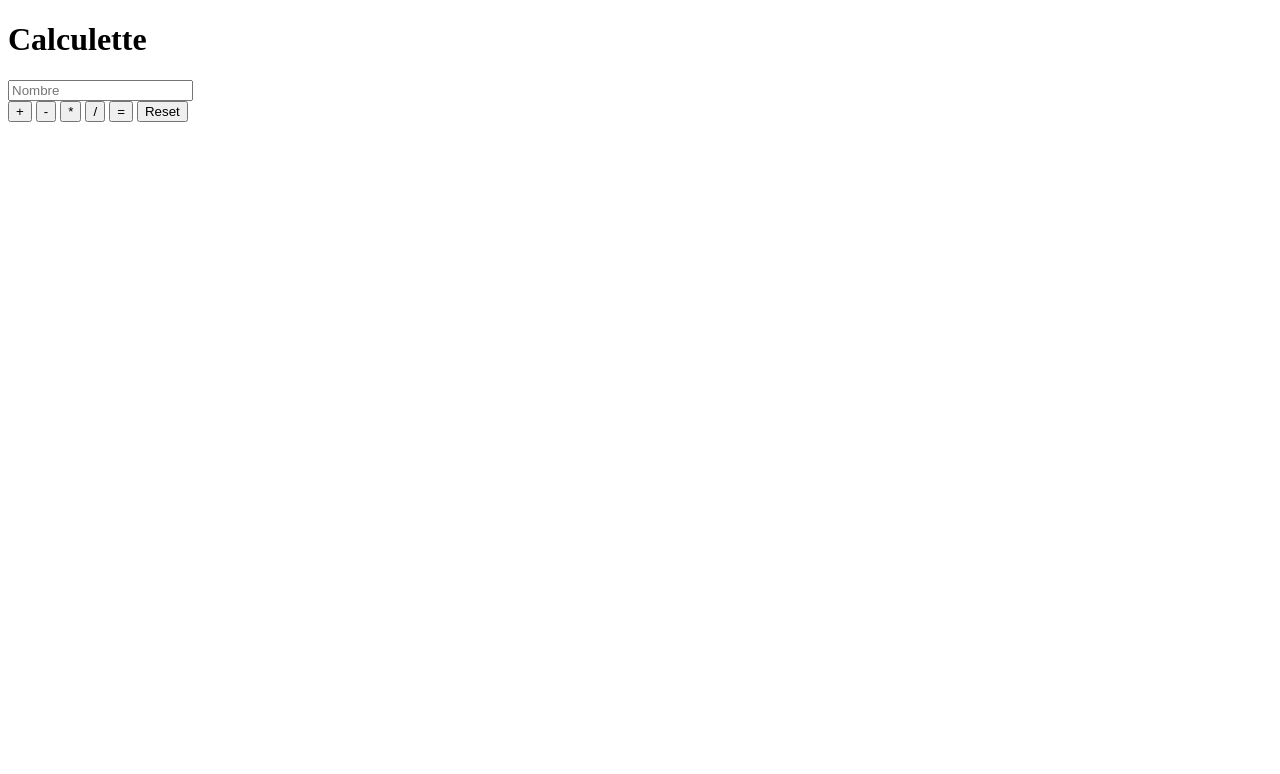
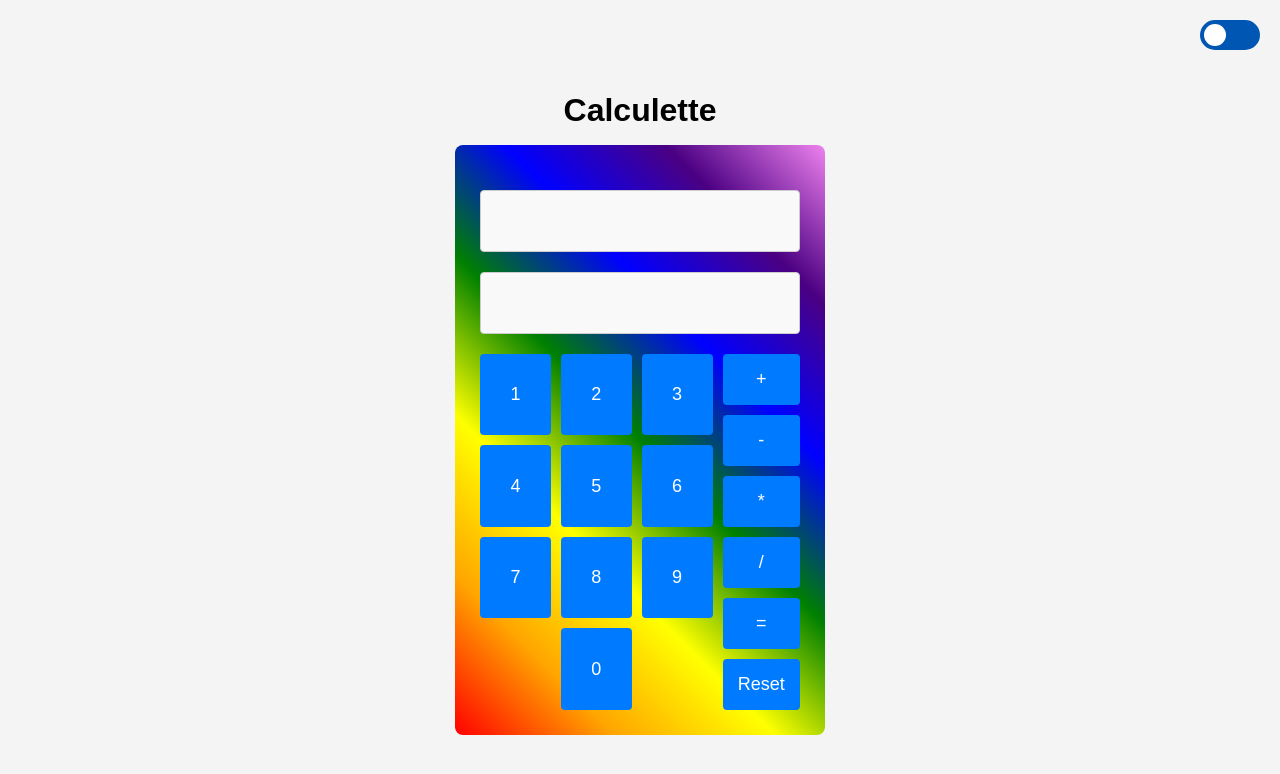
Before and after one commit to Lucasdeleplace/Calculatrice, a plain HTML site: page index.html in a window 1280 px wide. Both pictures are taken after a click on the button "Reset". Drawn offline with Linux system fonts and the light colour scheme.

Commit message:
update: add numbers calcul, toggle button dark mode and Multicolor background

```diff
--- a/index.html
+++ b/index.html
@@ -4,13 +4,31 @@
     <meta charset="UTF-8">
     <meta name="viewport" content="width=device-width, initial-scale=1.0">
     <title>Calculette</title>
-    <script src="script.js" ></script>
+    <link rel="stylesheet" href="style.css">
+    <script src="script.js"></script>
 </head>
 <body>
     <h1>Calculette</h1>
+    <div id="theme-toggle" onclick="toggleTheme()">
+        <div class="toggle-bubble"></div>
+    </div>
     <form>
-        <input type="number" id="num" name="num" placeholder="Nombre">
-        <section id="btn">
+        <h2 id="affichage"></h2>
+        <h2 id="result"></h2>
+        <div id="container">
+            <section id="chiffres">
+                <button type="button" onclick="appendNumber(1)">1</button>
+                <button type="button" onclick="appendNumber(2)">2</button>
+                <button type="button" onclick="appendNumber(3)">3</button>
+                <button type="button" onclick="appendNumber(4)">4</button>
+                <button type="button" onclick="appendNumber(5)">5</button>
+                <button type="button" onclick="appendNumber(6)">6</button>
+                <button type="button" onclick="appendNumber(7)">7</button>
+                <button type="button" onclick="appendNumber(8)">8</button>
+                <button type="button" onclick="appendNumber(9)">9</button>
+                <button type="button" onclick="appendNumber(0)" id="zero">0</button>
+            </section>
+            <section id="operateurs">
                 <button type="button" onclick="calculate('plus')">+</button>
                 <button type="button" onclick="calculate('moins')">-</button>
                 <button type="button" onclick="calculate('fois')">*</button>
@@ -18,7 +36,7 @@
                 <button type="button" onclick="calculate('egal')">=</button>
                 <button type="button" onclick="calculate('reset')">Reset</button>
             </section>
-        <h2 id="result"></h2>
+        </div>
     </form>
 </body>
 </html>
--- a/script.js
+++ b/script.js
@@ -1,41 +1,58 @@
+let total = "";
+let isResultDisplayed = false;
+
+function appendNumber(number) {
+    if (isResultDisplayed) {
+        total = "";
+        isResultDisplayed = false;
+    }
+    total += number;
+    document.getElementById("affichage").innerHTML = total;
+}
+
 function calculate(operation) {
-  let num = parseFloat(document.getElementById("num").value);
     let result = document.getElementById("result");
+    let affichage = document.getElementById("affichage");
 
-  if (isNaN(num)) {
-    affichage.innerHTML = "Veuillez remplir un nombre correcte";
-    return;
-  }
-  let totalAfter = 0;
-  let totalNow = 0;
     switch (operation) {
         case "plus":
-        totalNow = totalAfter + num;
-        totalAfter = totalNow;
+            total += "+";
+            isResultDisplayed = false;
             break;
         case "moins":
-            totalNow = totalAfter - num;
-            totalAfter = totalNow;
-            totalNow = num;
-            totalAfter = totalNow;
+            total += "-";
+            isResultDisplayed = false;
             break;
         case "fois":
-            totalNow = totalAfter * num;
-            totalAfter = totalNow;
-            totalNow = num;
-            totalAfter = totalNow;
+            total += "*";
+            isResultDisplayed = false;
             break;
         case "divise":
-            totalNow = totalAfter / num;
-            totalAfter = totalNow;
-            totalNow = num;
-            totalAfter = totalNow;
+            total += "/";
+            isResultDisplayed = false;
             break;
         case "egal":
-        result.innerHTML = `Résultat: ${totalNow}`;
+            try {
+                total = eval(total).toString();
+                result.innerHTML = `Resultat: ${total}`;
+                isResultDisplayed = true;
+            } catch (e) {
+                result.innerHTML = 'Erreur de calcul';
+                isResultDisplayed = false;
+            }
+            break;
+        case "reset":
+            total = "";
+            result.innerHTML = "";
+            isResultDisplayed = false;
             break;
         default:
             affichage.innerHTML = "Opération inconnue";
-      return;
     }
+    affichage.innerHTML = total;
 }
+
+function toggleTheme() {
+    const body = document.body;
+    body.classList.toggle("dark-mode");
+}
--- /dev/null
+++ b/style.css
@@ -0,0 +1,140 @@
+body {
+    font-family: Arial, sans-serif;
+    background-color: #f4f4f4;
+    display: flex;
+    flex-direction: column;
+    justify-content: center;
+    align-items: center;
+    height: 100vh;
+    margin: 0;
+    color: #000;
+}
+
+body.dark-mode {
+    background-color: #333;
+    color: #fff;
+}
+
+h1 {
+    text-align: center;
+    color: inherit;
+}
+
+form {
+    padding: 20px;
+    width: 320px;
+    position: relative;
+    z-index: 1;
+    background: #fff;
+    border-radius: 8px;
+}
+
+body.dark-mode form {
+    background: #444;
+}
+
+form::before {
+    content: '';
+    position: absolute;
+    top: -5px;
+    left: -5px;
+    right: -5px;
+    bottom: -5px;
+    background: linear-gradient(45deg, red, orange, yellow, green, blue, indigo, violet);
+    border-radius: 8px;
+    z-index: -1;
+}
+
+#container {
+    display: flex;
+}
+
+#chiffres {
+    display: grid;
+    grid-template-columns: repeat(3, 1fr);
+    gap: 10px;
+    flex: 3;
+}
+
+#operateurs {
+    display: grid;
+    grid-template-columns: 1fr;
+    gap: 10px;
+    flex: 1;
+    margin-left: 10px;
+}
+
+button {
+    background-color: #007bff;
+    color: white;
+    border: none;
+    padding: 15px;
+    font-size: 18px;
+    border-radius: 4px;
+    cursor: pointer;
+    transition: background-color 0.3s;
+}
+
+button:hover {
+    background-color: #0056b3;
+}
+
+body.dark-mode button {
+    background-color: #0056b3;
+}
+
+body.dark-mode button:hover {
+    background-color: #003f7f;
+}
+
+#zero {
+    grid-column: 2 / 3;
+}
+
+#affichage, #result {
+    text-align: center;
+    margin-top: 20px;
+    font-size: 24px;
+    color: inherit;
+    min-height: 40px;
+    border: 1px solid #ccc;
+    border-radius: 4px;
+    padding: 10px;
+    background-color: #f9f9f9;
+}
+
+body.dark-mode #affichage, body.dark-mode #result {
+    background-color: #555;
+    border: 1px solid #888;
+}
+
+#theme-toggle {
+    width: 60px;
+    height: 30px;
+    background-color: #0056b3;
+    border-radius: 15px;
+    position: absolute;
+    top: 20px;
+    right: 20px;
+    cursor: pointer;
+    transition: background-color 0.3s;
+}
+
+#theme-toggle .toggle-bubble {
+    width: 22px;
+    height: 22px;
+    background-color: #fff;
+    border-radius: 50%;
+    position: absolute;
+    top: 4px;
+    left: 4px;
+    transition: left 0.3s;
+}
+
+body.dark-mode #theme-toggle {
+    background-color: #666;
+}
+
+body.dark-mode #theme-toggle .toggle-bubble {
+    left: 34px;
+}
```
Also changed, not shown: indexancien.html (deleted, +0 -24 lines), scriptancien.js (deleted, +0 -47 lines). Lines whose indentation alone changed are shown as unchanged.
